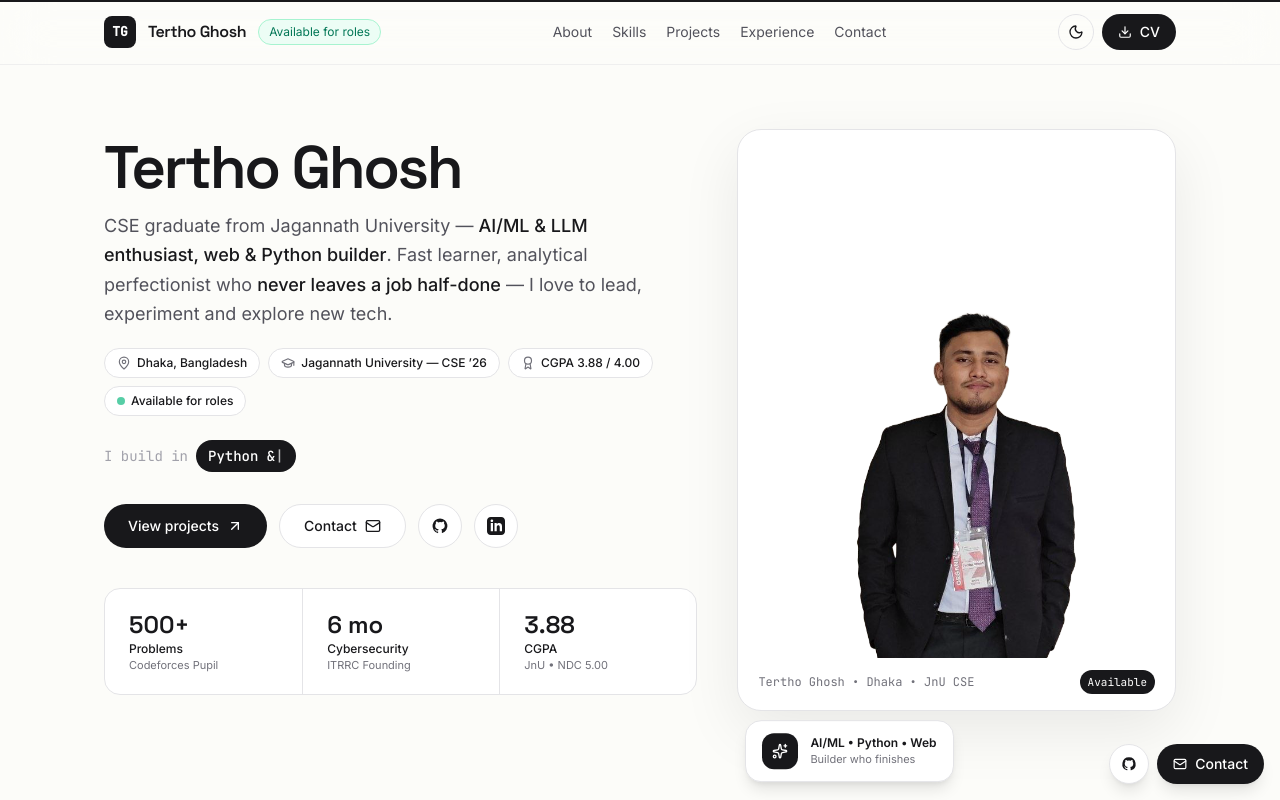
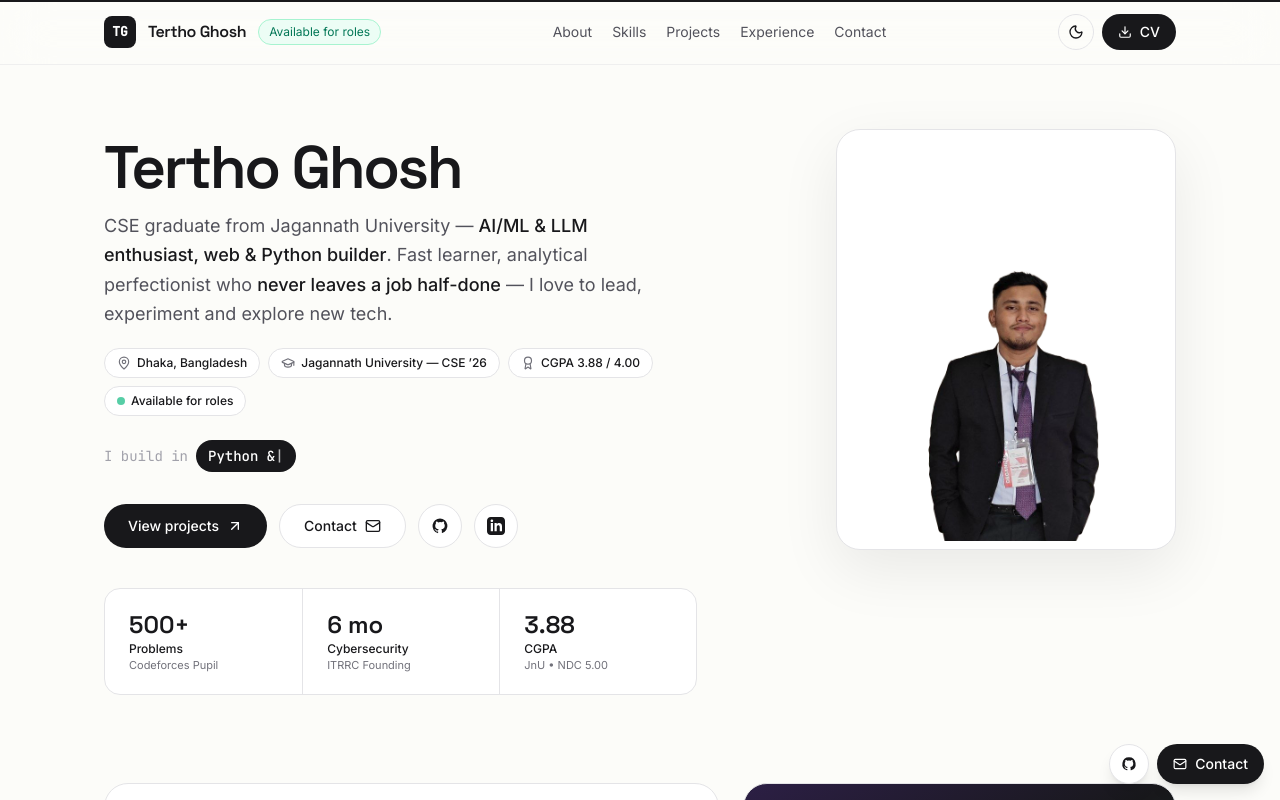
Before and after one commit to Tertho1/site, a React (Vite) app: page / in a window 1280 px wide. Shown: the top 800 px of the page. Built offline with nearby package versions, Linux system fonts and the light colour scheme.

Commit message:
fix: remove floating badge, strip photo captions, reduce photo width to 320-340px, height matched to hero text (~520px)

```diff
--- a/src/App.jsx
+++ b/src/App.jsx
@@ -309,25 +309,13 @@ export default function App(){
             </div>
           </div>
 
-          <motion.div initial={{opacity:0, y:12}} animate={{opacity:1,y:0}} transition={{delay:0.1}} className="relative min-w-0">
-            {/* Photo — white background as requested for transparent PNG — single hero visual, like leerob/antfu/rauno */}
-            <div className="rounded-[24px] border border-zinc-200 dark:border-zinc-800 bg-white p-2 sm:p-3 shadow-[0_20px_60px_rgba(0,0,0,0.08)]">
-              <div className="rounded-[16px] bg-white overflow-hidden aspect-[4/5] grid place-items-center">
+          <motion.div initial={{opacity:0, y:12}} animate={{opacity:1,y:0}} transition={{delay:0.1}} className="relative min-w-0 flex justify-center lg:justify-end">
+            {/* Photo — reduced width, height matched to left text column, no captions */}
+            <div className="w-full max-w-[320px] lg:max-w-[340px] rounded-[24px] border border-zinc-200 dark:border-zinc-800 bg-white p-2 shadow-[0_20px_60px_rgba(0,0,0,0.08)] self-start">
+              <div className="rounded-[16px] bg-white overflow-hidden aspect-[4/5] max-h-[520px] grid place-items-center">
                 <img src="/photo.png" alt="Tertho Ghosh" className="w-full h-full object-cover object-top bg-white" loading="eager" />
               </div>
-              <div className="px-2 pt-3 pb-1 flex items-center justify-between">
-                <span className="text-xs font-mono text-zinc-500">Tertho Ghosh • Dhaka • JnU CSE</span>
-                <span className="hidden sm:inline text-[11px] px-2 py-1 rounded-full bg-zinc-900 text-white font-mono">Available</span>
-              </div>
             </div>
-            {/* Minimal floating note — now sits naturally below photo, not overlapping */}
-            <motion.div animate={{y:[0, -4, 0]}} transition={{duration:5, repeat:Infinity, ease:'easeInOut'}} className="hidden lg:flex mt-3 ml-2 items-center gap-3 px-4 py-3 rounded-2xl bg-white dark:bg-zinc-900 border border-zinc-200 dark:border-zinc-800 shadow-lg w-fit">
-              <div className="w-9 h-9 rounded-xl bg-zinc-900 dark:bg-white text-white dark:text-black grid place-items-center"><Sparkles size={16}/></div>
-              <div>
-                <div className="text-xs font-semibold">AI/ML • Python • Web</div>
-                <div className="text-[11px] text-zinc-500">Builder who finishes</div>
-              </div>
-            </motion.div>
           </motion.div>
         </div>
       </section>
```
